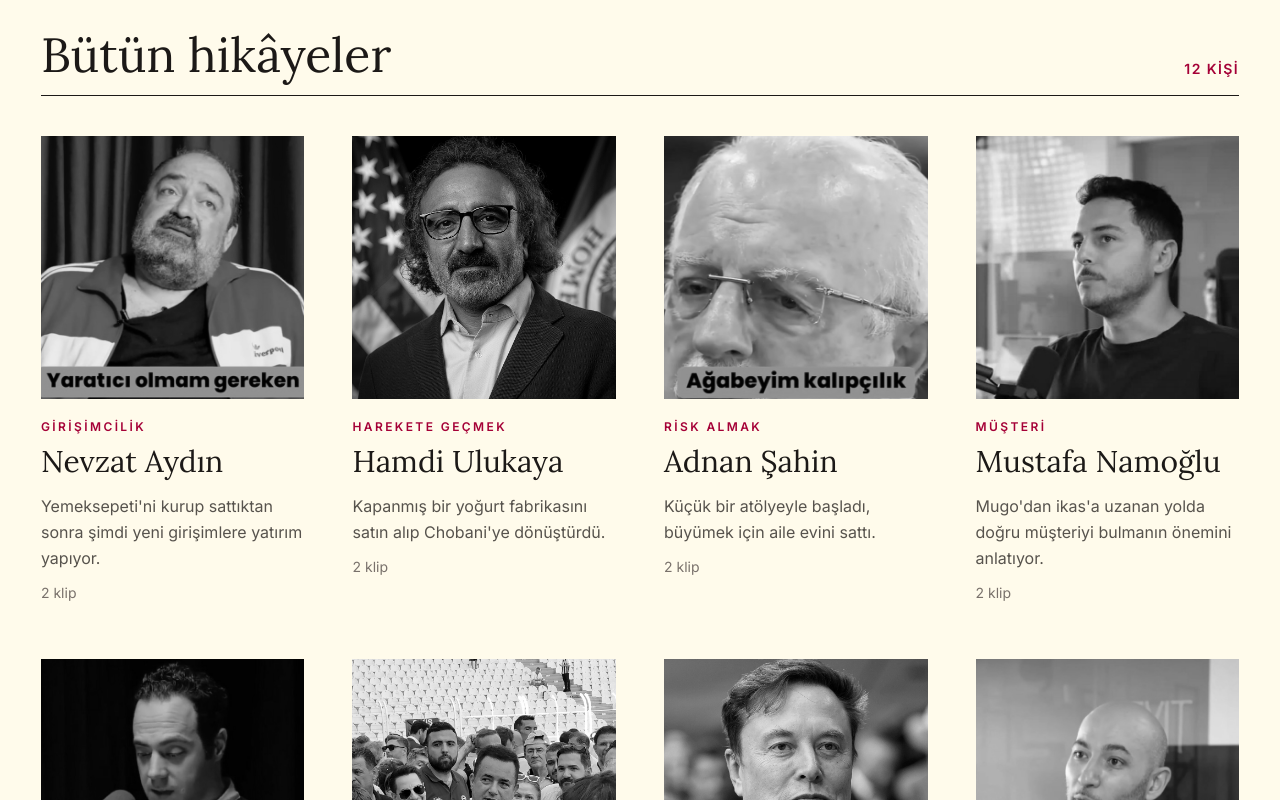
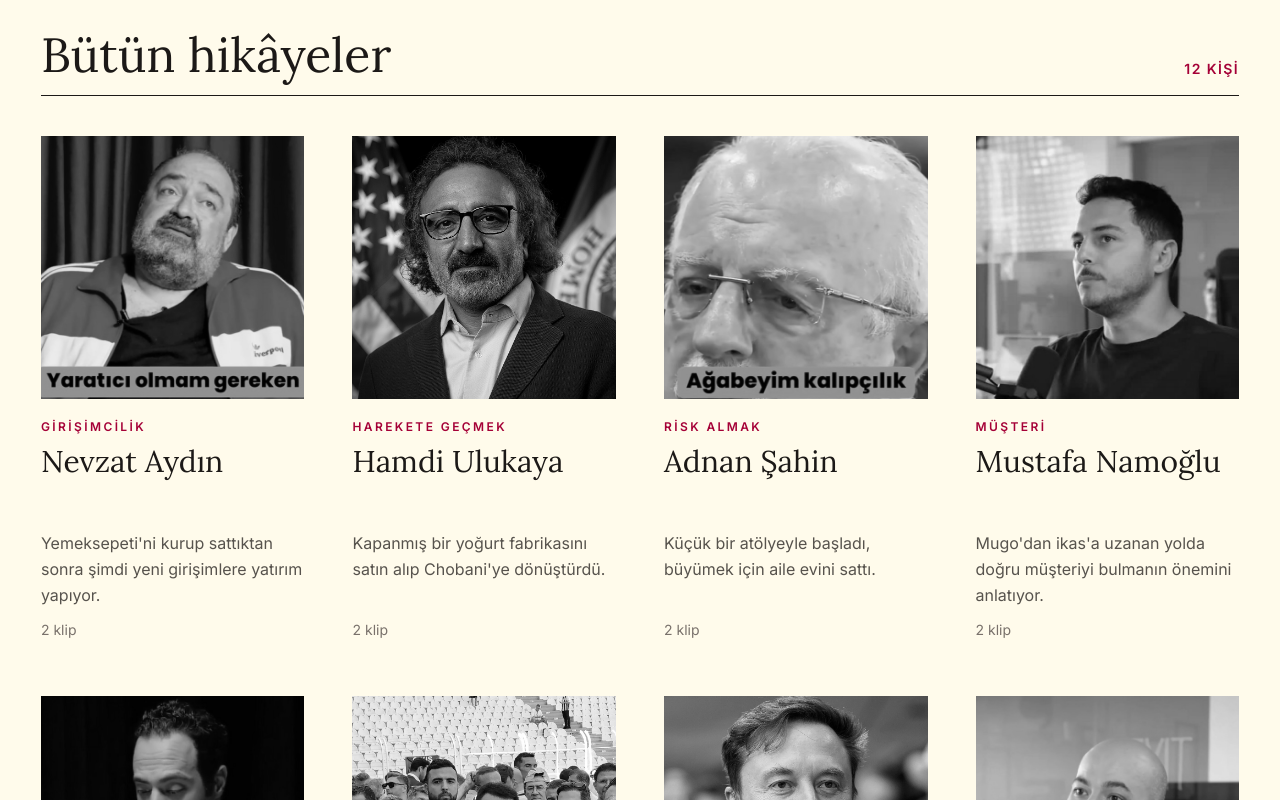
Before and after one commit to symkllci/klip-dergi, a Next.js app: page / in a window 1280 px wide. Shown: the part 2660-3460 px from the top of the page. Built offline with nearby package versions, Linux system fonts and the light colour scheme.

Commit message:
Kart yazıları hizalı: isme iki satır yer, klip sayısı en altta

```diff
--- a/src/components/HikayeKarti.tsx
+++ b/src/components/HikayeKarti.tsx
@@ -26,7 +26,8 @@ export default function HikayeKarti({ kisi, duzen = "album" }: { kisi: Person; d
         : "(min-width: 1024px) 20vw, (min-width: 640px) 33vw, 100vw";
 
   return (
-    <Link href={`/kisiler/${kisi.slug}`} className="group block">
+    // flex flex-col h-full: kart, satırdaki en uzun kart kadar uzar → alttaki "N klip" hep aynı hizada (albümde)
+    <Link href={`/kisiler/${kisi.slug}`} className="group flex h-full flex-col">
       {/* Görsel: siyah-beyaz (grayscale), kutuyu doldurur (object-cover).
           Fotoğraf: object-[50%_25%] = yatayda orta, dikeyde üstten %25 → portrelerde saçın üstü de sığar (Elon, Mark),
           Acun'un kalabalık fotoğrafında hem tribün hem yüzü görünür
@@ -50,11 +51,18 @@ export default function HikayeKarti({ kisi, duzen = "album" }: { kisi: Person; d
       </div>
 
       {/* Yazılar. Öne çıkanda krem panel (bg-amber-100/50) */}
-      <div className={`${ortali ? "text-center" : ""} ${duzen === "one" ? "bg-amber-100/50 px-6 py-10" : "pt-5"}`}>
+      {/* flex-1 flex-col: yazı kısmı kalan boşluğu doldurur → "N klip" en alta (mt-auto) iner */}
+      <div className={`flex flex-1 flex-col ${ortali ? "text-center" : ""} ${duzen === "one" ? "bg-amber-100/50 px-6 py-10" : "pt-5"}`}>
         <p className="text-xs font-semibold uppercase tracking-[0.2em] text-rose-800">{klip.topic}</p>
         <h3
           className={`mt-2 font-serif leading-tight transition-colors group-hover:text-rose-800 ${
-            duzen === "one" ? "text-5xl sm:text-6xl" : duzen === "orta" ? "text-3xl sm:text-4xl" : "text-2xl sm:text-3xl"
+            duzen === "one"
+              ? "text-5xl sm:text-6xl"
+              : duzen === "orta"
+                ? "text-3xl sm:text-4xl"
+                : // Albüm: isme HEP 2 satırlık yer ayır (min-h-[2lh], lh = bir satır yüksekliği).
+                  // "Mustafa Namoğlu" 2 satıra kayınca bile altındaki kanca bütün kartlarda aynı yerden başlar
+                  "min-h-[2lh] text-2xl sm:text-3xl"
           }`}
         >
           {kisi.name}
@@ -70,7 +78,8 @@ export default function HikayeKarti({ kisi, duzen = "album" }: { kisi: Person; d
             <p className="mt-3 font-serif italic text-stone-500">{kisi.clips.length} klip</p>
           </>
         ) : (
-          <p className="mt-3 text-sm text-stone-500">{kisi.clips.length} klip</p>
+          // mt-auto: kalan boşluğu üstüne al → kartın en altına in (satırdaki bütün kartlarda aynı hizada)
+          <p className="mt-auto pt-3 text-sm text-stone-500">{kisi.clips.length} klip</p>
         )}
       </div>
     </Link>
```
